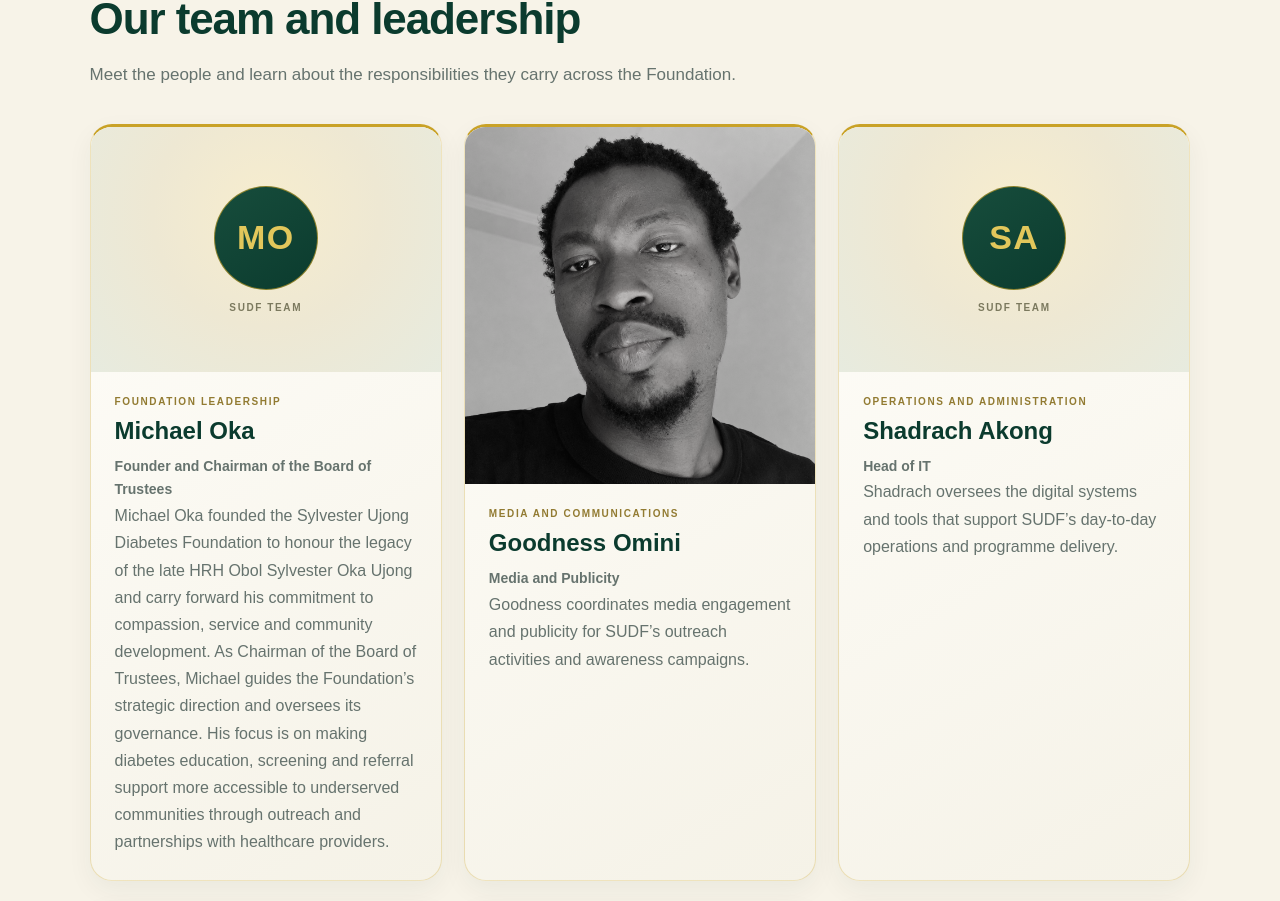
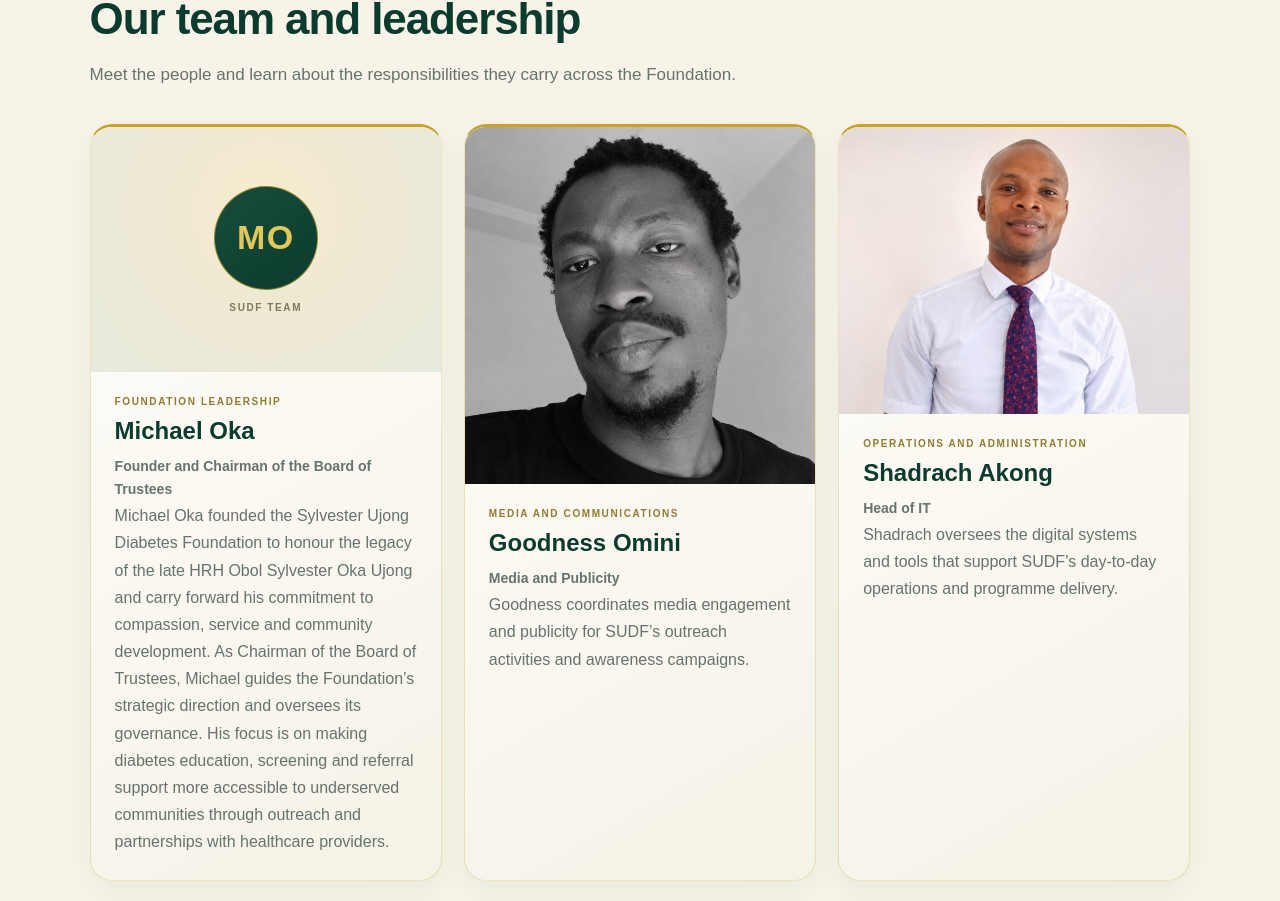
Before and after one commit to AkongShadrach/SUDF-website, a Next.js app: page /team in a window 1280 px wide. Shown: the part 1096-1997 px from the top of the page. Built offline with nearby package versions, Linux system fonts and the light colour scheme.

Commit message:
Link Shadrach Akong team profile photograph

```diff
--- a/app/team/page.tsx
+++ b/app/team/page.tsx
@@ -19,6 +19,7 @@ const teamMembers = [
   },
   {
     name: "Shadrach Akong",
+    photo: "/team/shadrach-akong.png",
     role: "Head of IT",
     group: "OPERATIONS AND ADMINISTRATION",
     bio: "Shadrach oversees the digital systems and tools that support SUDF’s day-to-day operations and programme delivery.",
```
